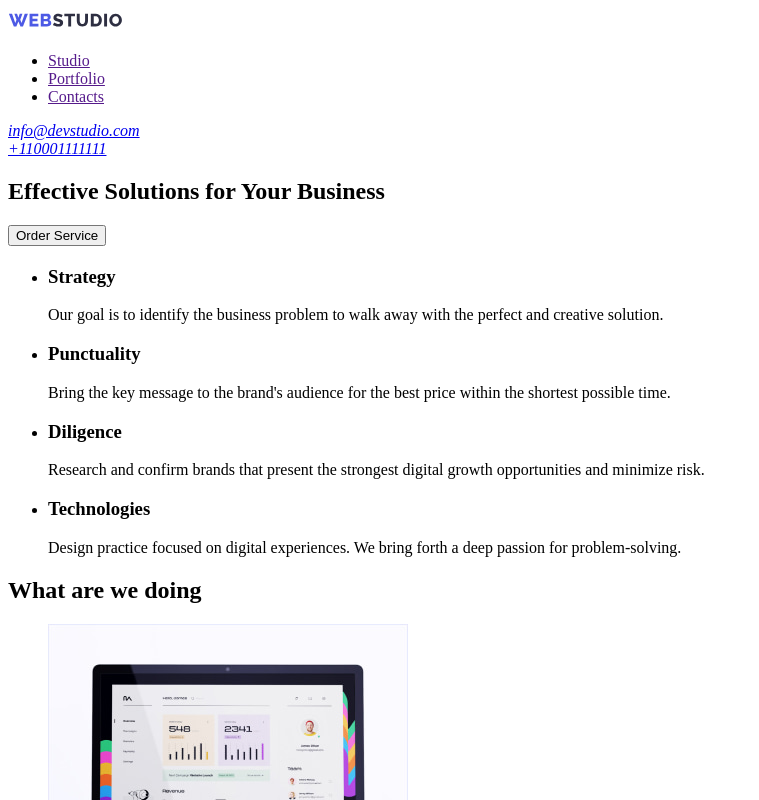
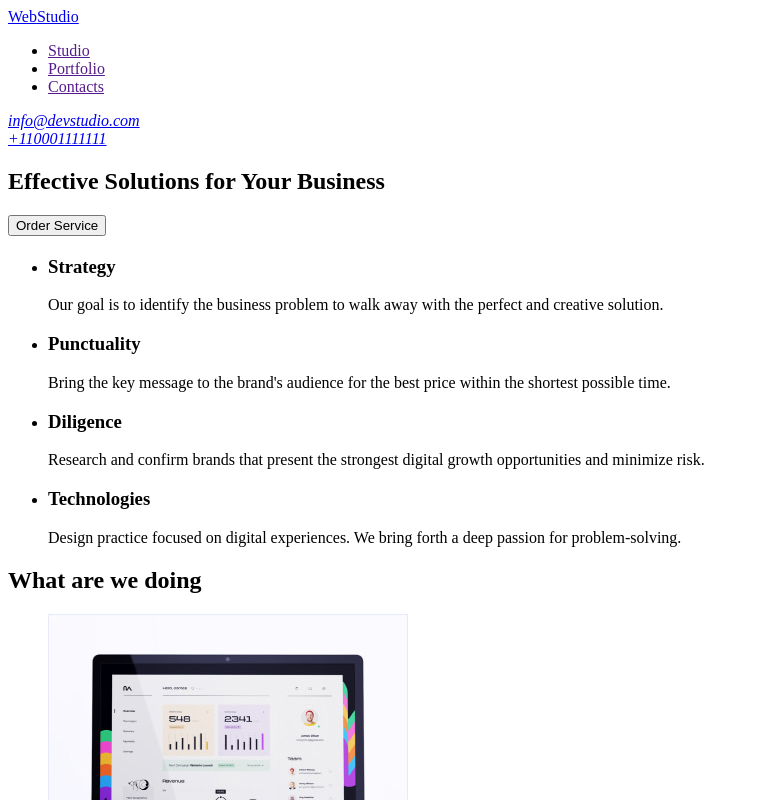
Before and after one commit to Uliana-Lazurkevych/goit-markup-hw-01, a plain HTML site: page index.html in a window 1280 px wide. Shown: the top 800 px of the page, without its empty margins (0-759 px from the left). Drawn offline with Linux system fonts and the light colour scheme.

Commit message:
logo update

```diff
--- a/index.html
+++ b/index.html
@@ -7,9 +7,7 @@
   </head>
   <body>
     <header>
-      <a href="./index.html"
-        ><img src="./images/logo.svg" alt="logo" width="115" height="24"
-      /></a>
+      <a href="./index.html"><span>Web</span>Studio</a>
       <nav>
         <ul>
           <li><a href="">Studio</a></li>
@@ -145,9 +143,7 @@
       </section>
     </main>
     <footer>
-      <a href="./index.html"
-        ><img src="./images/logo.svg" alt="logo" width="115" height="24"
-      /></a>
+      <a href="./index.html"><span>Web</span>Studio</a>
       <p>
         Increase the flow of customers and sales for your business with digital
         marketing & growth solutions.
```
